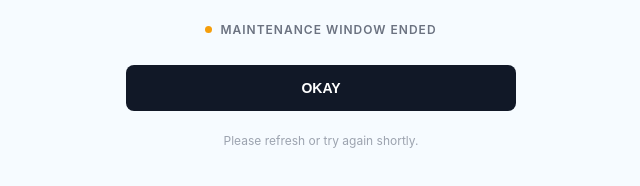
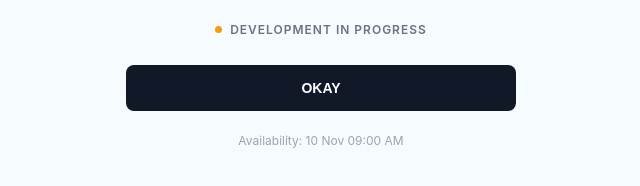
Before and after one commit to draco-go-89/paris, a plain HTML site: page index.html in a window 1280 px wide. Shown: the part 418-604 px from the top of the page, 319-959 px from the left. Drawn offline with Linux system fonts and the light colour scheme.

Commit message:
the time of deployment extended till 10 novemebr

```diff
--- a/index.html
+++ b/index.html
@@ -165,7 +165,7 @@
     <script>
         // Set your maintenance schedule using local time.
         const maintenanceStart = new Date("2026-10-29T21:00:00");
-        const maintenanceEnd = new Date("2026-11-03T09:00:00");
+        const maintenanceEnd = new Date("2026-11-10T09:00:00");
 
         const now = new Date();
         const statusText = document.getElementById("statusText");
@@ -182,7 +182,7 @@
         } else if (now < maintenanceEnd) {
             statusText.textContent = "Development in progress";
             footerText.textContent =
-                "Availability: 03 Nov " +
+                "Availability: 10 Nov " +
                 maintenanceEnd.toLocaleTimeString([], {
                     hour: "2-digit",
                     minute: "2-digit"
```
